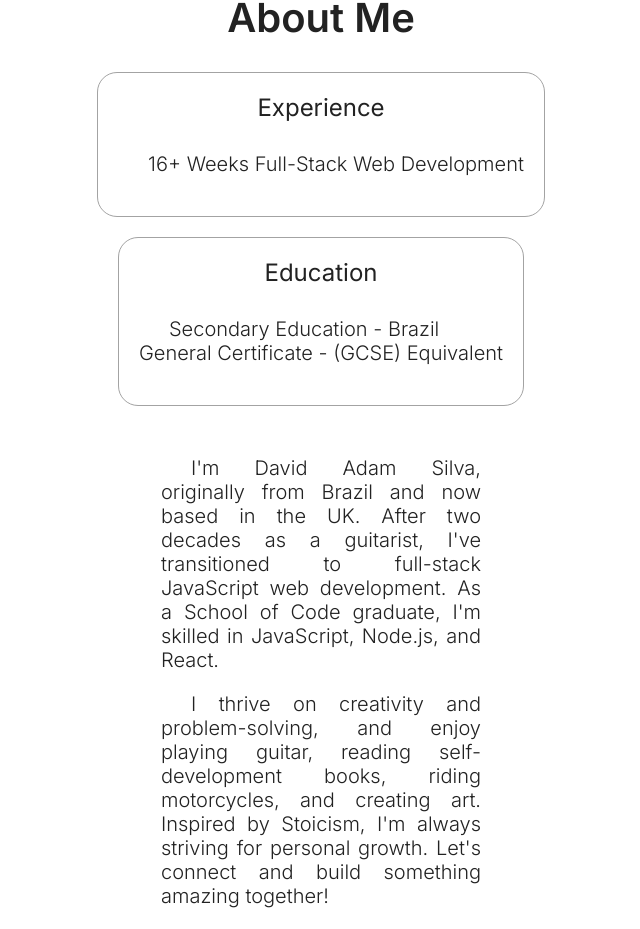
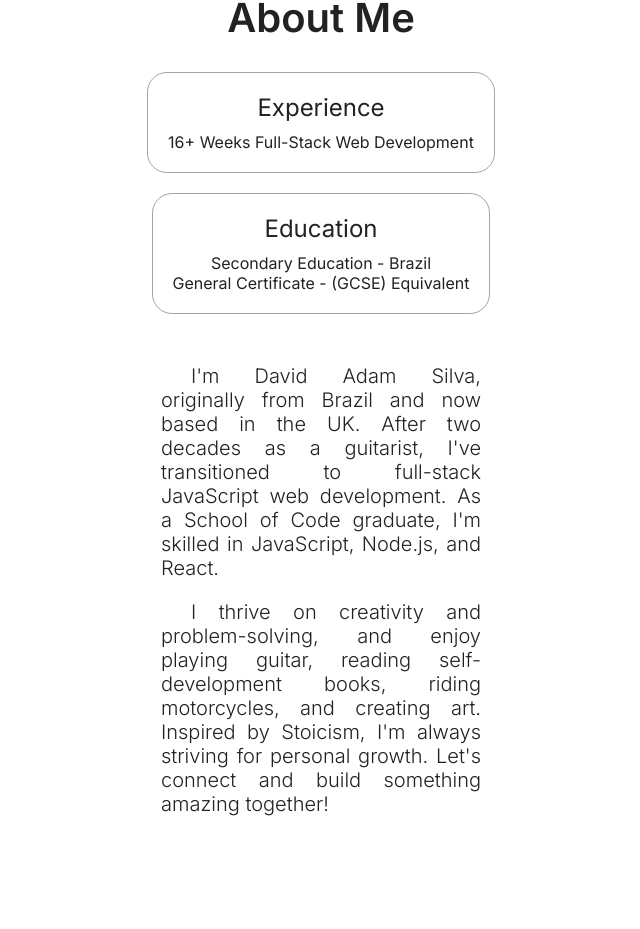
Before and after one commit to DavidAdam1323/portfolio-website-project, a React (Vite) app: page / in a window 1280 px wide. Shown: the part 936-1865 px from the top of the page, without its empty margins (319-959 px from the left). Built offline with nearby package versions, Linux system fonts and the light colour scheme.

Commit message:
Apply styling to articles for consistent font and center alignment

```diff
--- a/src/App.css
+++ b/src/App.css
@@ -34,6 +34,7 @@ body {
 h1,
 h2,
 h3,
+article,
 p {
   color: var(--text-color);
   margin: 0;
--- a/src/sections/About/About.jsx
+++ b/src/sections/About/About.jsx
@@ -8,14 +8,16 @@ function About() {
       <div className={styles.cardSection}>
         <div className={styles.cardAbout}>
           <h3 className={styles.aboutTitle}>Experience</h3>
-          <p className={styles.text}>16+ Weeks Full-Stack Web Development</p>
+          <article className={styles.text}>
+            16+ Weeks Full-Stack Web Development
+          </article>
         </div>
         <div className={styles.cardAbout}>
           <h3 className={styles.aboutTitle}>Education</h3>
-          <p className={styles.text}>
+          <article className={styles.text}>
             Secondary Education - Brazil <br />
             General Certificate - (GCSE) Equivalent
-          </p>
+          </article>
         </div>
       </div>
       <div className={styles.aboutDetails}>
--- a/src/sections/About/AboutStyles.module.css
+++ b/src/sections/About/AboutStyles.module.css
@@ -28,11 +28,12 @@
 
   .aboutTitle {
     margin-bottom: 10px;
+  }
 
-    .text {
-      margin: 0;
-      text-align: center;
-    }
+  article {
+    font-family: "Inter", sans-serif;
+    margin: 0;
+    text-align: center;
   }
 
   .aboutDetails {
```
